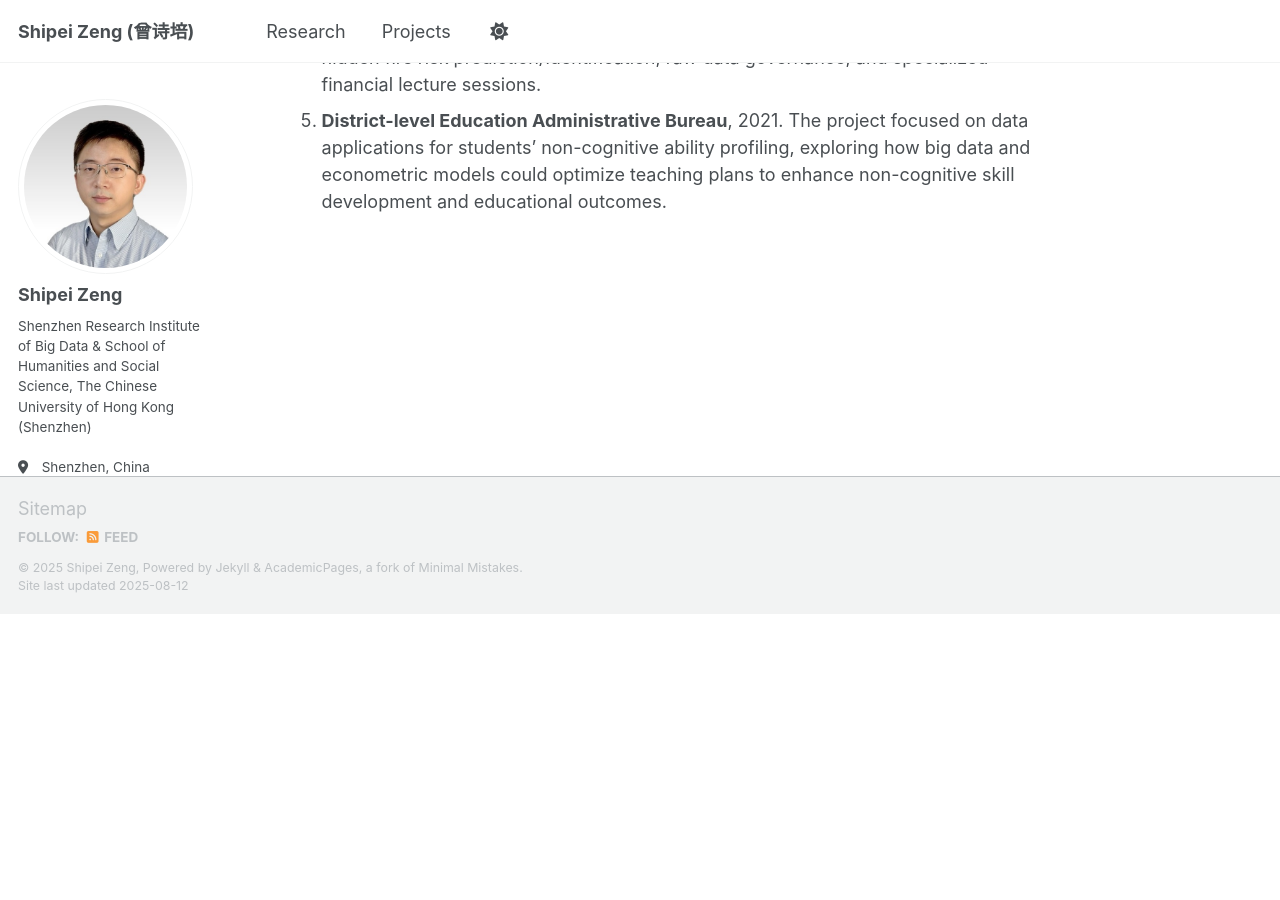
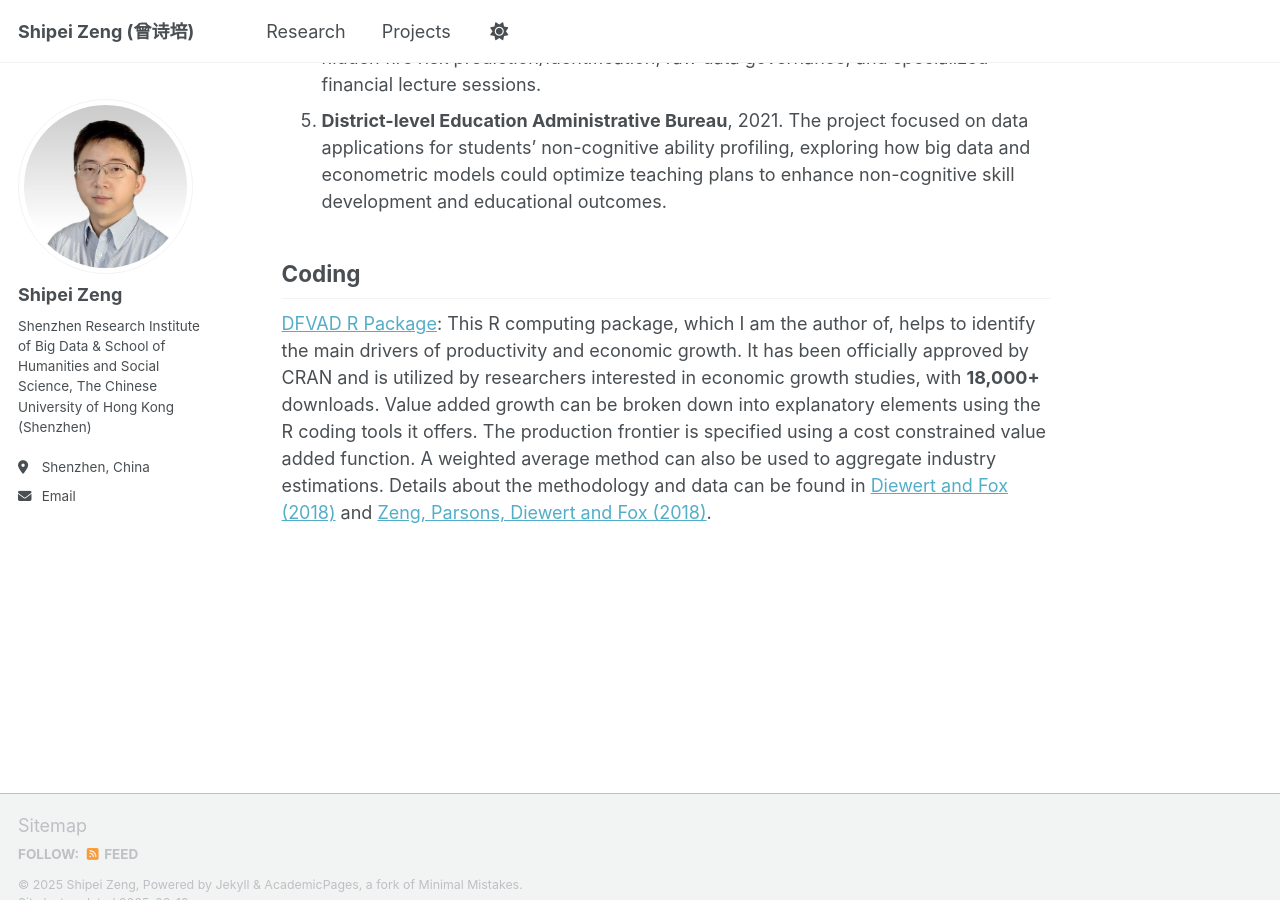
Before and after one commit to shipei-zeng/shipei-zeng.github.io, a Jekyll site: the page built from _pages/projects.md, in a window 1280 px wide and 900 px high, scrolled down 1745 px. Built offline with Jekyll 4.4.1, drawn with Linux system fonts in a browser that asks for light colours; a script that is not in the unit is left out; before the commit the page ends 2359 px from its top, so only the background shows below that.

Commit message:
Update projects.md

```diff
--- a/_pages/projects.md
+++ b/_pages/projects.md
@@ -29,3 +29,7 @@ Collaborations on Public Affairs
 1. **Municipal Talent Development Bureau**, 2023. The project developed a talent information large language model. Results were presented at a municipal talent recruitment and intelligence introduction event and the Global Innovative Talent Forum.
 1. **District-level Government Services & Data Governance Bureau**, 2021–2023. The collaboration encompassed research on human-room data-driven building profiling, hidden fire risk prediction/identification, raw data governance, and specialized financial lecture sessions.
 1. **District-level Education Administrative Bureau**, 2021. The project focused on data applications for students' non-cognitive ability profiling, exploring how big data and econometric models could optimize teaching plans to enhance non-cognitive skill development and educational outcomes.
+
+Coding
+------
+[DFVAD R Package](https://cran.rstudio.com/web/packages/dfvad/index.html): This R computing package, which I am the author of, helps to identify the main drivers of productivity and economic growth. It has been officially approved by CRAN and is utilized by researchers interested in economic growth studies, with **18,000+** downloads. Value added growth can be broken down into explanatory elements using the R coding tools it offers. The production frontier is specified using a cost constrained value added function. A weighted average method can also be used to aggregate industry estimations. Details about the methodology and data can be found in [Diewert and Fox (2018)](https://academic.oup.com/edited-volume/41719/chapter-abstract/354003191?redirectedFrom=fulltext) and [Zeng, Parsons, Diewert and Fox (2018)](https://conference.unsw.edu.au/content/dam/pdfs/business/caer/research-reports/emg-workshop-2018/emg2018-6_SZeng_EMG-Slides.pdf).
```
